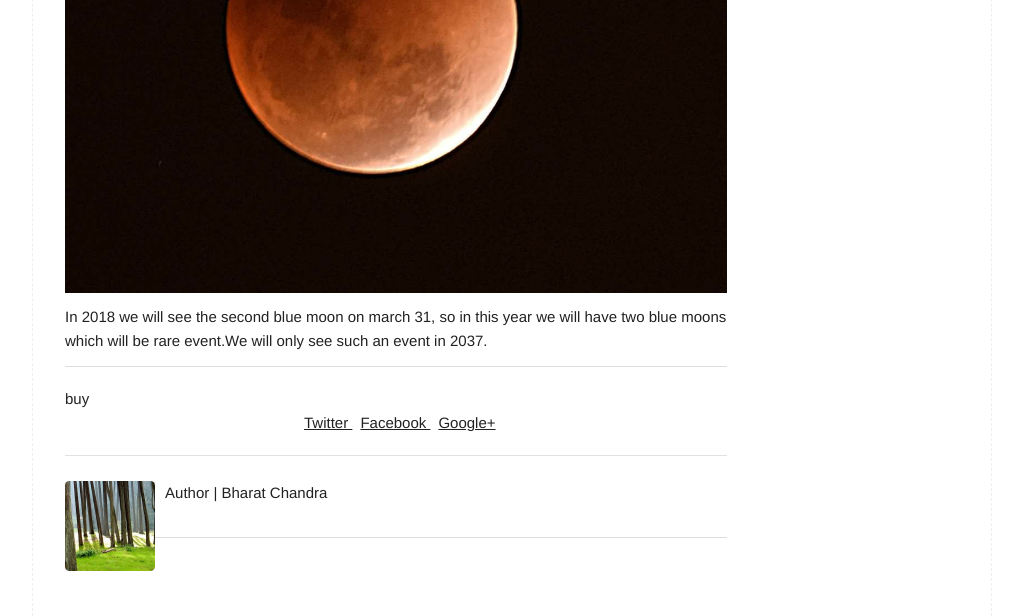
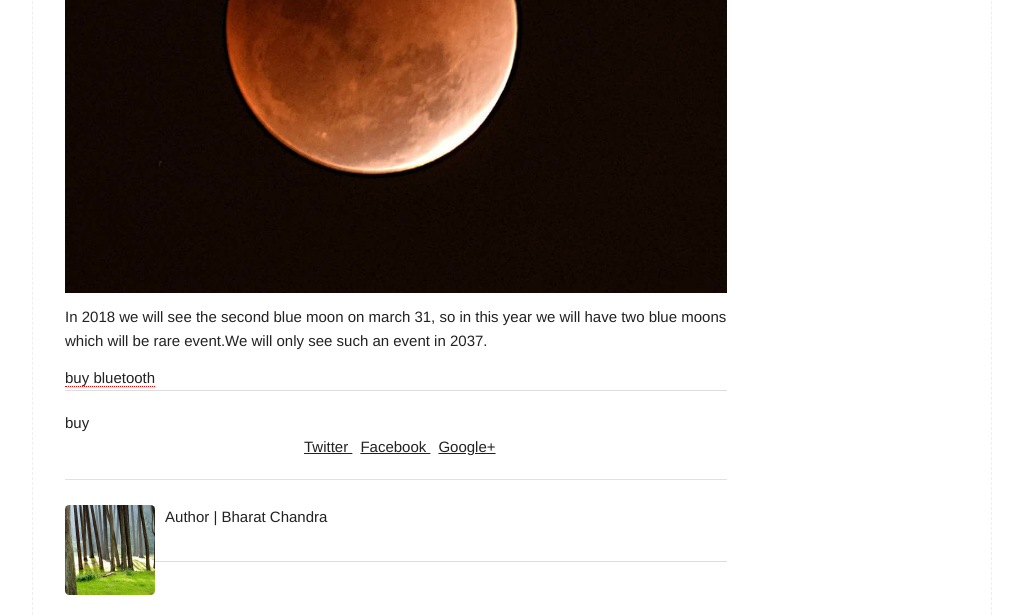
Before and after one commit to Bharatcs/bharatcs.com, a plain HTML site: page astronomy/2018/01/31/Blue-moon.html in a window 1280 px wide. Shown: the part 1715-2331 px from the top of the page, without its empty margins (128-1151 px from the left). Drawn offline with Linux system fonts and the light colour scheme; a script that the page names is missing.

Commit message:
Update Blue-moon.html

```diff
--- a/astronomy/2018/01/31/Blue-moon.html
+++ b/astronomy/2018/01/31/Blue-moon.html
@@ -79,7 +79,7 @@
 <p><img src="/assets/img/moon3.jpg" alt="" /></p>
 
 <p>In 2018 we will see the second blue moon on march 31, so in this year we will have two blue moons which will be rare event.We will only see such an event in 2037.</p>
-
+<a herf="https://amzn.to/2O4myh1">buy bluetooth</a>
   </div>
 
   <footer class="article-footer">
```
